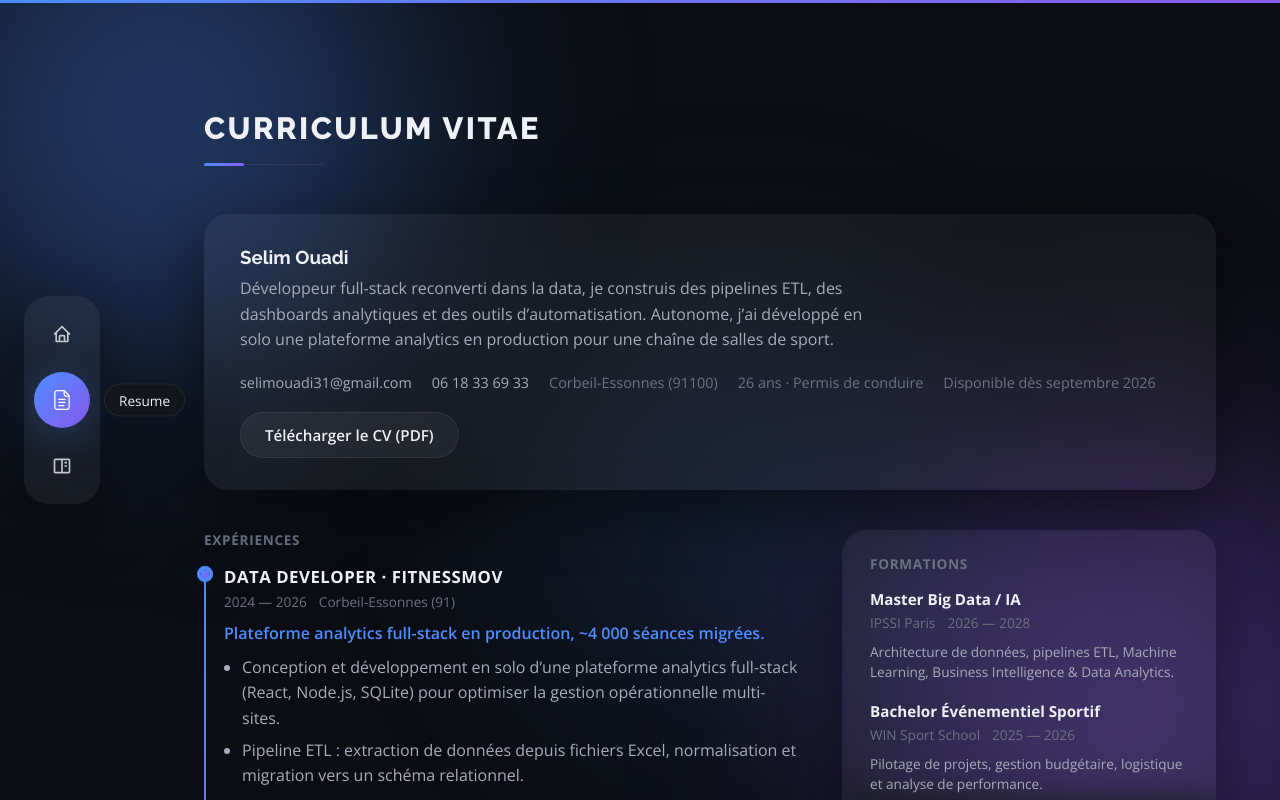
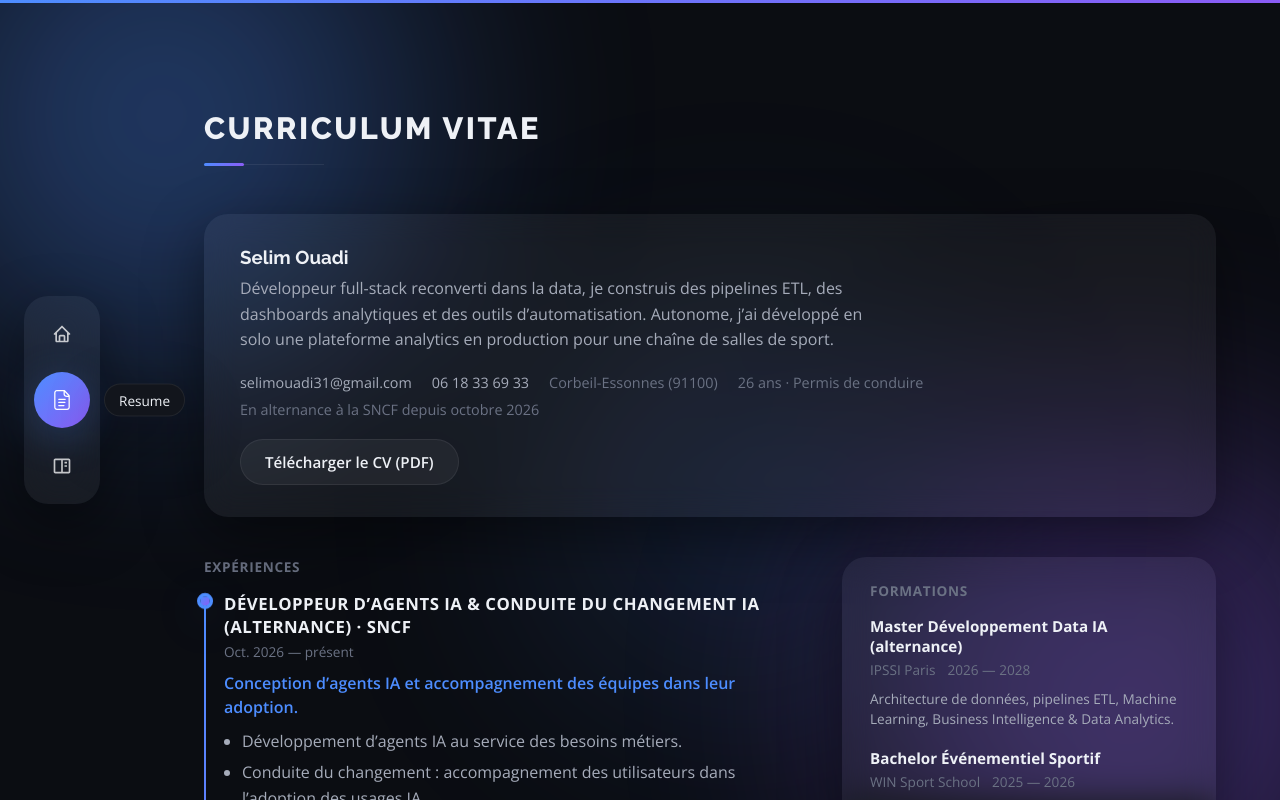
Before and after one commit to S0Web/portfolio-v2, a React (Vite) app: page /resume in a window 1280 px wide. Shown: the top 800 px of the page. Built offline with nearby package versions, Linux system fonts and the light colour scheme.

Commit message:
Update status: alternance SNCF (agents IA) and IPSSI Master Développement Data IA
Co-Authored-By: Claude Sonnet 5.5 <noreply@anthropic.com>
Claude-Session: https://claude.ai/code/session_01Fdt8b12xzuBSrm3JAv5W2w

```diff
--- a/src/component/Home.jsx
+++ b/src/component/Home.jsx
@@ -102,7 +102,7 @@ const Home = () => {
             </motion.p>
             <motion.span className="availability" variants={itemVariants}>
               <span className="availability-dot" />
-              Disponible dès septembre 2026 · Alternance
+              En alternance à la SNCF · Développeur d&apos;agents IA
             </motion.span>
             <motion.div className="tech-ticker" variants={itemVariants}>
               <div className="tech-ticker-track">
--- a/src/pages/Resume.jsx
+++ b/src/pages/Resume.jsx
@@ -9,6 +9,16 @@ import ScrambleText from '../component/ScrambleText'
 import './Resume.scss'
 
 const EXPERIENCES = [
+  {
+    role: "Développeur d’agents IA & conduite du changement IA (alternance)",
+    company: 'SNCF',
+    period: 'Oct. 2026 — présent',
+    headline: "Conception d’agents IA et accompagnement des équipes dans leur adoption.",
+    bullets: [
+      "Développement d’agents IA au service des besoins métiers.",
+      "Conduite du changement : accompagnement des utilisateurs dans l’adoption des usages IA.",
+    ],
+  },
   {
     role: 'Data Developer',
     company: 'Fitnessmov',
@@ -54,7 +64,7 @@ const EXPERIENCES = [
 
 const EDUCATION = [
   {
-    title: 'Master Big Data / IA',
+    title: 'Master Développement Data IA (alternance)',
     school: 'IPSSI Paris',
     period: '2026 — 2028',
     detail: 'Architecture de données, pipelines ETL, Machine Learning, Business Intelligence & Data Analytics.',
@@ -185,7 +195,7 @@ const Resume = () => {
           <li><a href="tel:+33618336933">06 18 33 69 33</a></li>
           <li>Corbeil-Essonnes (91100)</li>
           <li>26 ans · Permis de conduire</li>
-          <li>Disponible dès septembre 2026</li>
+          <li>En alternance à la SNCF depuis octobre 2026</li>
         </ul>
         <Magnetic className="btn btn-ghost" href="/cv/OUADI-Selim-cv.pdf" target="_blank" rel="noreferrer">
           Télécharger le CV (PDF)
```
